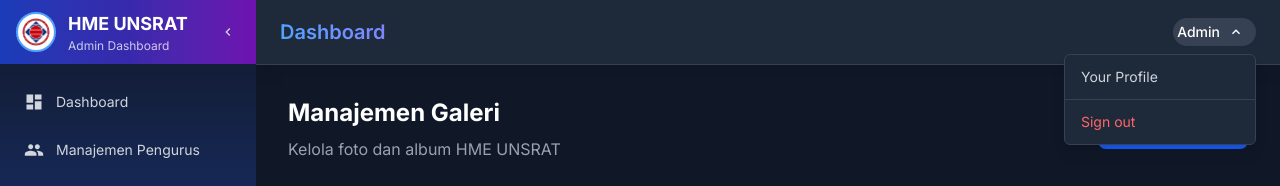
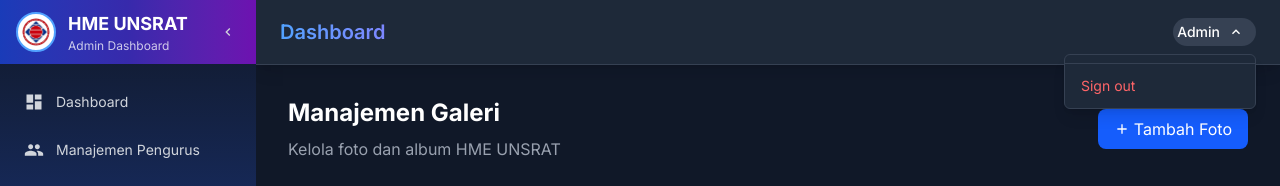
Before and after one commit to reyimanuel/framework-nextjs, a Next.js app: page /admin/galeri in a window 1280 px wide. Both pictures are taken after a click on the button "Admin". Shown: the top 186 px of the page. Built offline with nearby package versions, Linux system fonts and the light colour scheme; no server answers.

Commit message:
add logout function

```diff
--- a/src/app/admin/dashboard/components/Header.tsx
+++ b/src/app/admin/dashboard/components/Header.tsx
@@ -1,12 +1,23 @@
-"use client"
-import { useState } from "react"
-import { MdMenu, MdKeyboardArrowDown } from "react-icons/md"
-import { useSidebar } from "@/app/admin/dashboard/components/SidebarContext"
+"use client";
+
+import { useState } from "react";
+import { useRouter } from "next/navigation"; // 1. Impor useRouter
+import { MdMenu, MdKeyboardArrowDown } from "react-icons/md";
+import { useSidebar } from "@/app/admin/dashboard/components/SidebarContext";
 
 export default function Header() {
-  const [isProfileOpen, setIsProfileOpen] = useState<boolean>(false)
-  // Get sidebar collapsed state from context
-  const { collapsed } = useSidebar()
+  const [isProfileOpen, setIsProfileOpen] = useState<boolean>(false);
+  const { collapsed } = useSidebar();
+  const router = useRouter(); // 2. Inisialisasi router
+
+  // 3. Buat fungsi handleLogout
+  const handleLogout = () => {
+    // Hapus cookie access_token
+    document.cookie = "access_token=; path=/; expires=Thu, 01 Jan 1970 00:00:00 GMT";
+
+    // Redirect ke halaman login menggunakan replace
+    router.replace("/admin/auth/login");
+  };
 
   return (
     <header className="bg-gray-800 shadow-lg border-b border-gray-700">
@@ -18,14 +29,12 @@ export default function Header() {
           >
             <MdMenu className="h-6 w-6" />
           </button>
-          {/* Add the dynamic margin to the h1 element based on sidebar state */}
           <h1 className={`ml-2 md:ml-0 text-xl font-semibold bg-gradient-to-r from-blue-400 to-indigo-400 bg-clip-text text-transparent transition-all duration-300 ${collapsed ? "md:ml-16" : ""}`}>
             Dashboard
           </h1>
         </div>
 
         <div className="flex items-center space-x-4">
-
           <div className="relative">
             <button
               className="flex items-center space-x-2 bg-gray-700 hover:bg-gray-600 rounded-full p-1 pr-3 transition-colors"
@@ -39,18 +48,19 @@ export default function Header() {
 
             {isProfileOpen && (
               <div className="absolute right-0 mt-2 w-48 bg-gray-800 rounded-md shadow-lg py-1 z-10 border border-gray-700">
-                <a href="#" className="block px-4 py-2 text-sm text-gray-300 hover:bg-gray-700">
-                  Your Profile
-                </a>
                 <div className="border-t border-gray-700 my-1"></div>
-                <a href="#" className="block px-4 py-2 text-sm text-red-400 hover:bg-gray-700">
+                {/* 4. Ganti <a> dengan <button> dan panggil handleLogout */}
+                <button
+                  onClick={handleLogout}
+                  className="block w-full text-left px-4 py-2 text-sm text-red-400 hover:bg-gray-700"
+                >
                   Sign out
-                </a>
+                </button>
               </div>
             )}
           </div>
         </div>
       </div>
     </header>
-  )
+  );
 }
```
